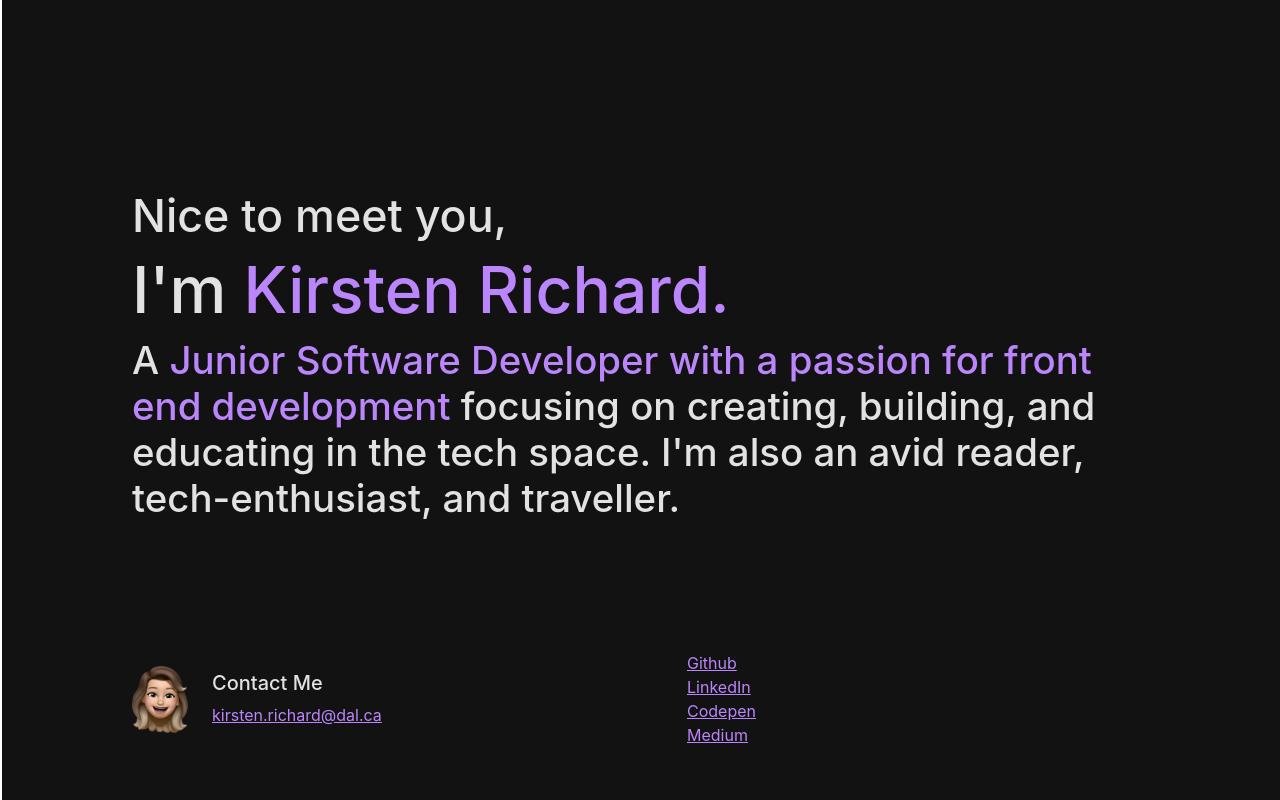
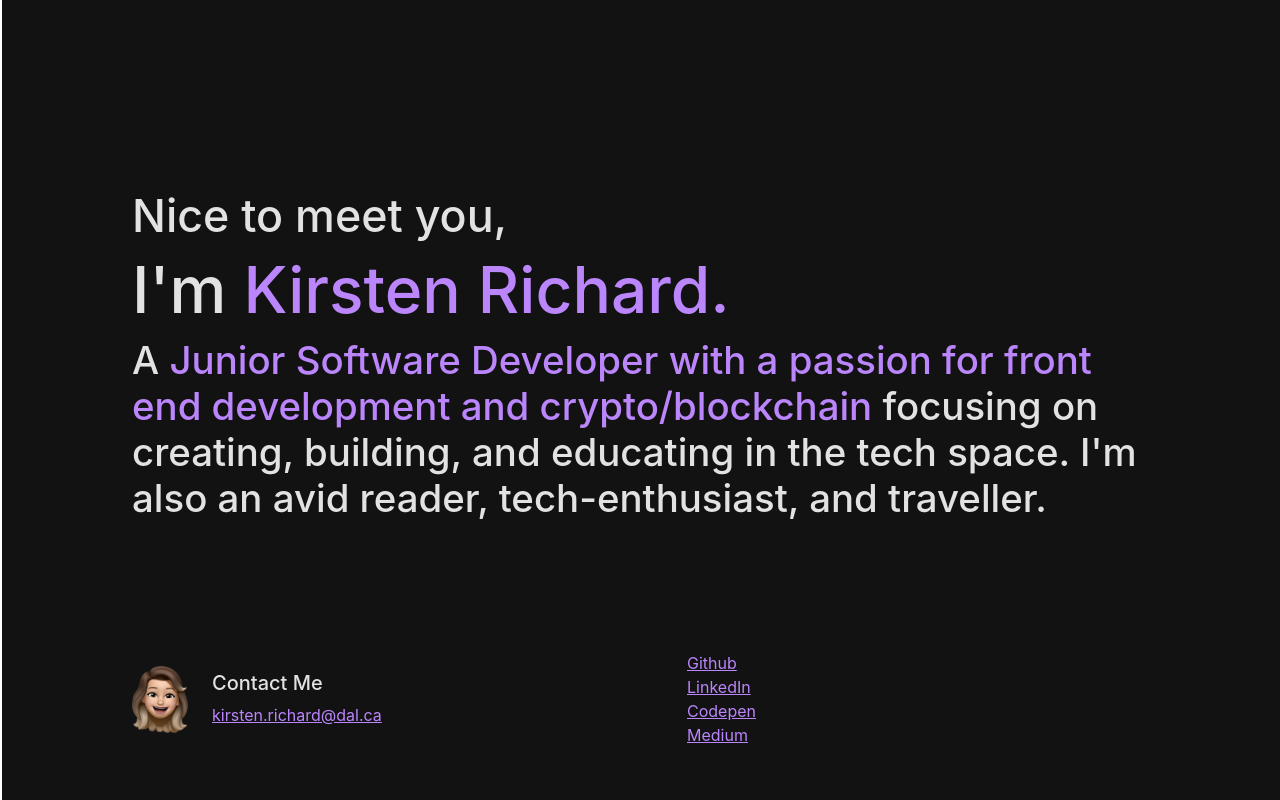
Before and after one commit to krichard410/portfolio, a React (Create React App) app: page / in a window 1280 px wide. Shown: the top 800 px of the page. Built offline with nearby package versions, Linux system fonts and the light colour scheme.

Commit message:
Updated intro

```diff
--- a/src/components/Intro.jsx
+++ b/src/components/Intro.jsx
@@ -13,6 +13,7 @@ class Intro extends Component {
           A{" "}
           <span class="Special-Text">
             Junior Software Developer with a passion for front end development
+            and crypto/blockchain
           </span>{" "}
           focusing on creating, building, and educating in the tech space. I'm
           also an avid reader, tech-enthusiast, and traveller.
```
